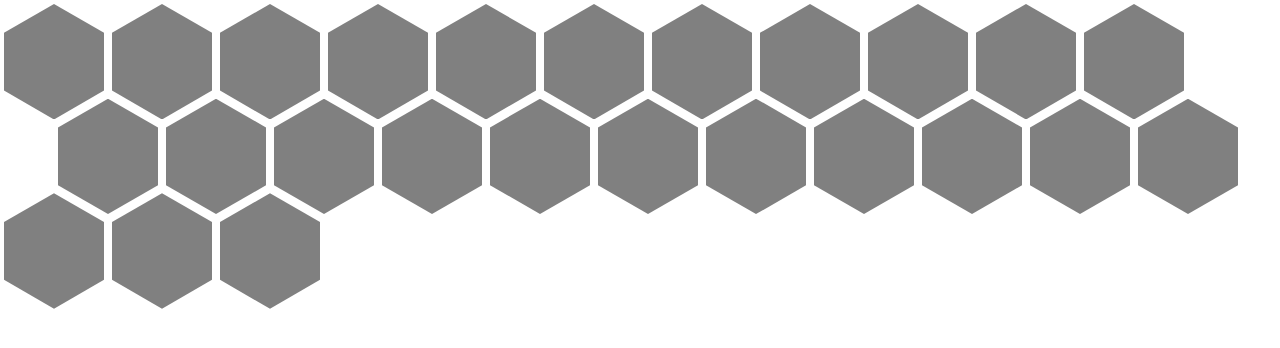
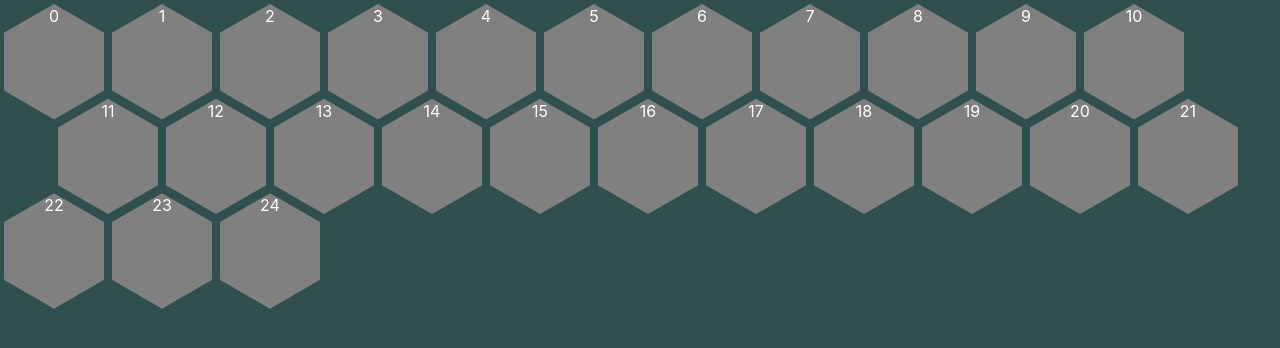
Before and after one commit to Brentwish/hex-hopper, a React (Create React App) app: page / in a window 1280 px wide. Shown: the top 348 px of the page. Built offline with nearby package versions, Linux system fonts and the light colour scheme; the HTML template or start-up script is replaced by a standard one.

Commit message:
add tailwind

```diff
--- a/src/components/Board/Board.module.scss
+++ b/src/components/Board/Board.module.scss
@@ -15,6 +15,8 @@
     clip-path: polygon(0% 25%, 0% 75%, 50% 100%, 100% 75%, 100% 25%, 50% 0%);
     margin-bottom: calc(var(--margin) - var(--size) * 0.2885);
     background-color: gray;
+    text-align: center;
+    color: white;
   }
 
   &::before {
--- a/src/components/Board/Board.tsx
+++ b/src/components/Board/Board.tsx
@@ -11,11 +11,13 @@ const Board = () => {
   const { tiles } = useBoard({ config });
 
   return (
-    <div
-      id="board"
-      className={styles.board}
-    >
-      {tiles.map((tile: TileType) => <Tile key={tile.id} tile={tile} />)}
+    <div className="flex">
+      <div
+        id="board"
+        className={styles.board}
+      >
+        {tiles.map((tile: TileType) => <Tile key={tile.id} tile={tile} />)}
+      </div>
     </div>
   );
 };
--- a/src/components/Board/Tile.tsx
+++ b/src/components/Board/Tile.tsx
@@ -3,7 +3,10 @@ import { TileType } from "./types";
 import styles from './Board.module.scss'
 
 const Tile = ({ tile }: { tile: TileType }) => (
-  <div id={`tile-${tile.id}`} className={styles.tile}>
+  <div
+    id={`tile-${tile.id}`}
+    className={styles.tile}
+  >
     {tile.x}
   </div>
 );
--- a/src/index.css
+++ b/src/index.css
@@ -1,3 +1,7 @@
+@tailwind base;
+@tailwind components;
+@tailwind utilities;
+
 body {
   margin: 0;
   font-family: -apple-system, BlinkMacSystemFont, 'Segoe UI', 'Roboto', 'Oxygen',
@@ -13,5 +17,7 @@ code {
 }
 
 .app {
-  display: flex;
+  width: 100vw;
+  height: 100vh;
+  background-color: darkslategray;
 }
--- /dev/null
+++ b/tailwind.config.js
@@ -0,0 +1,10 @@
+/** @type {import('tailwindcss').Config} */
+module.exports = {
+  content: [
+    "./src/**/*.{js,jsx,ts,tsx}",
+  ],
+  theme: {
+    extend: {},
+  },
+  plugins: [],
+}
```
